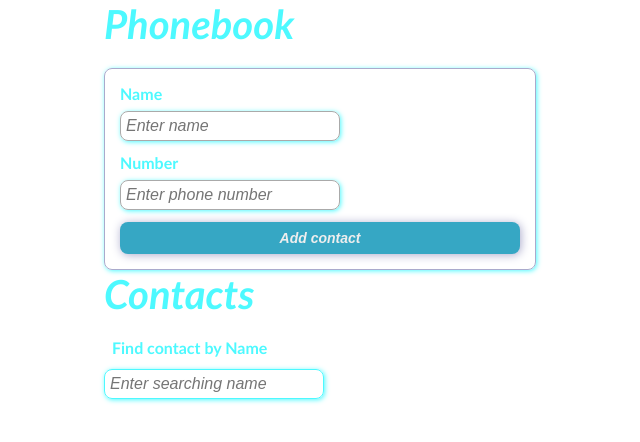
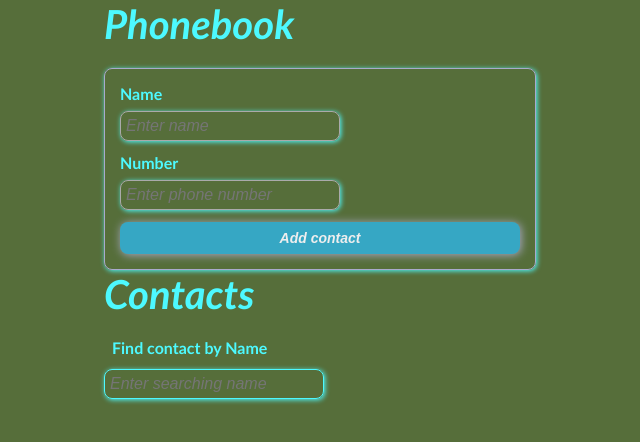
Before and after one commit to BoikovTaras/goit-react-hw-06-phonebook, a React (Create React App) app: page / in a window 1280 px wide. Shown: the top 442 px of the page, without its empty margins (136-776 px from the left). Built offline with nearby package versions, Linux system fonts and the light colour scheme.

Commit message:
Update index.css

```diff
--- a/src/index.css
+++ b/src/index.css
@@ -1,6 +1,7 @@
 body {
   margin: 0;
   font-family: 'Trebuchet MS', 'Lucida Sans';
+  background-color: rgb(86, 110, 58);
 }
 
 h1,
```
